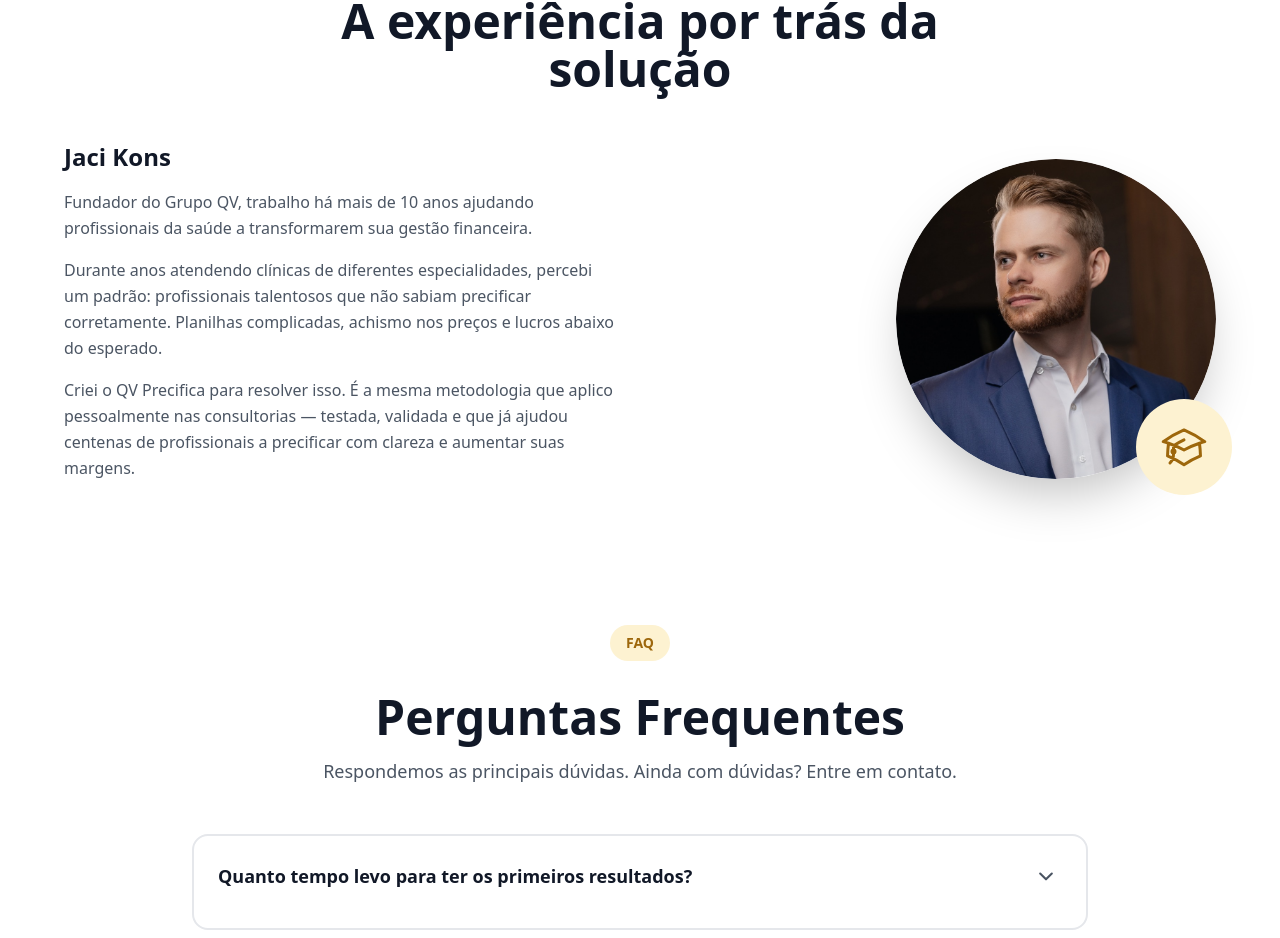
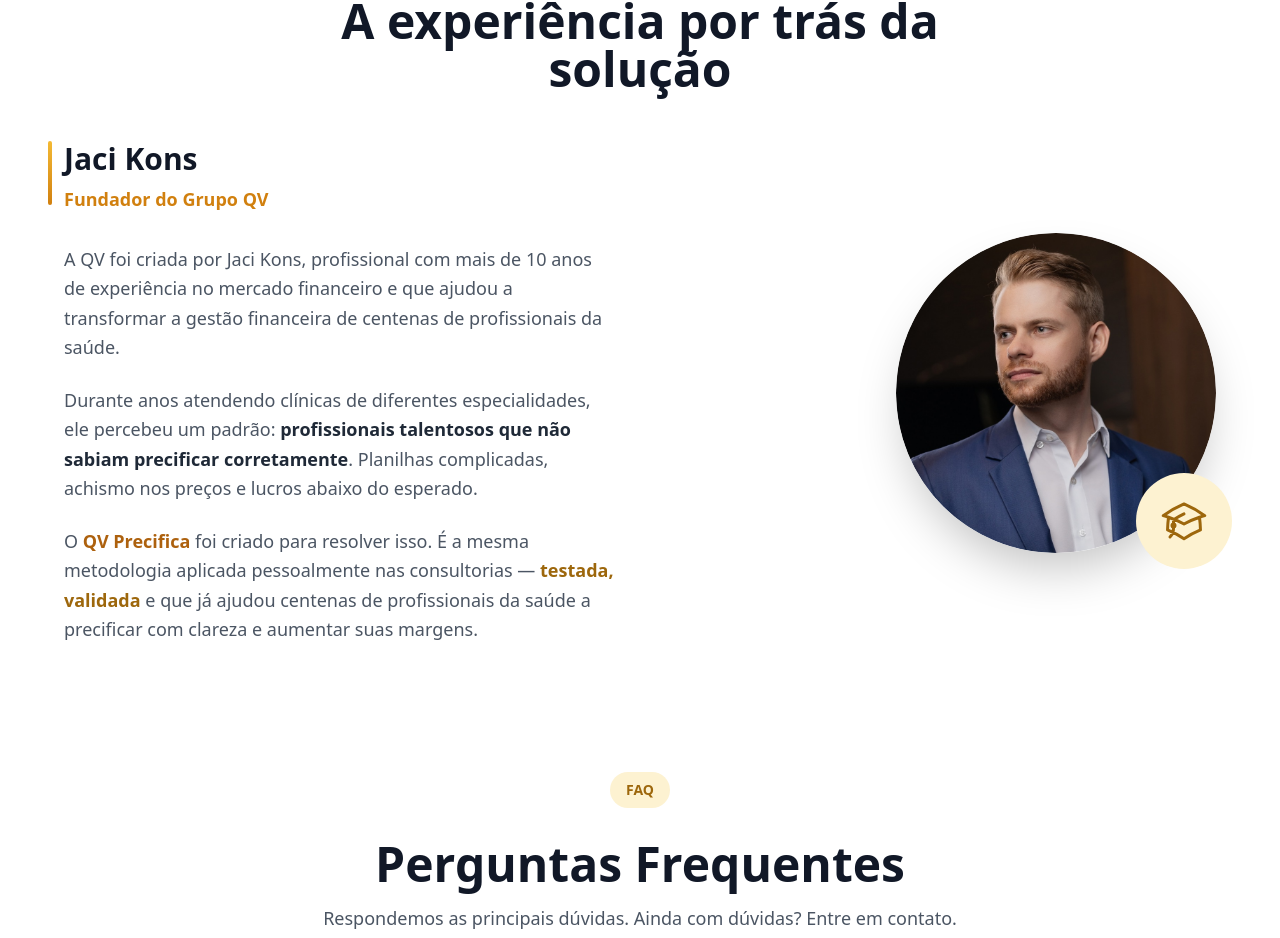
Before and after one commit to csmaniottojr/lp-qv-precifica, a Next.js app: page / in a window 1280 px wide. Shown: the part 5806-6744 px from the top of the page. Built offline with nearby package versions, Linux system fonts and the light colour scheme.

Commit message:
update founder

```diff
--- a/components/ui/Founder/Founder.jsx
+++ b/components/ui/Founder/Founder.jsx
@@ -32,23 +32,30 @@
                     <div className="max-w-6xl mx-auto">
                         <div className="grid lg:grid-cols-2 gap-12 items-center">
                             {/* Coluna esquerda - Resumo */}
-                            <div className="space-y-6">
-                                <div>
-                                    <h3 className="text-2xl font-bold text-gray-900 mb-4">
+                            <div className="space-y-8">
+                                <div className="relative">
+                                    <div className="absolute -left-4 top-0 w-1 h-16 bg-gradient-to-b from-primary-400 to-primary-600 rounded-full"></div>
+                                    <h3 className="text-3xl font-bold text-gray-900 mb-2">
                                         Jaci Kons
                                     </h3>
-                                    <p className="text-gray-600 leading-relaxed mb-4">
-                                    Fundador do Grupo QV, trabalho há mais de 10 anos ajudando profissionais da saúde a transformarem sua gestão financeira.
-                                    </p>
-                                    <p className="text-gray-600 leading-relaxed mb-4">
-                                    Durante anos atendendo clínicas de diferentes especialidades, percebi um padrão: profissionais talentosos que não sabiam precificar corretamente. Planilhas complicadas, achismo nos
-preços e lucros abaixo do esperado.
-                                    </p>
-                                    <p className="text-gray-600 leading-relaxed mb-4">
-                                    Criei o QV Precifica para resolver isso. É a mesma metodologia que aplico pessoalmente nas consultorias — testada, validada e que já ajudou centenas de profissionais a precificar com clareza e aumentar suas margens.
+                                    <p className="text-primary-600 font-semibold text-lg mb-6">
+                                        Fundador do Grupo QV
                                     </p>
                                 </div>
 
+                                <div className="space-y-6">
+                                    <p className="text-gray-600 leading-relaxed text-lg">
+                                    A QV foi criada por Jaci Kons, profissional com mais de 10 anos de experiência no mercado financeiro e que ajudou a transformar a gestão financeira de centenas de profissionais da saúde.
+                                    </p>
+
+                                    <p className="text-gray-600 leading-relaxed text-lg">
+                                        Durante anos atendendo clínicas de diferentes especialidades, ele percebeu um padrão: <span className="font-semibold text-gray-800">profissionais talentosos que não sabiam precificar corretamente</span>. Planilhas complicadas, achismo nos preços e lucros abaixo do esperado.
+                                    </p>
+                                    <p className="text-gray-600 leading-relaxed text-lg">
+                                    O <span className="font-bold text-primary-700">QV Precifica</span> foi criado para resolver isso. É a mesma metodologia aplicada pessoalmente nas consultorias — <span className="font-semibold text-primary-800">testada, validada</span> e que já ajudou centenas de profissionais da saúde a precificar com clareza e aumentar suas margens.
+                                    </p>
+
+                                </div>
 
                             </div>
 
```
